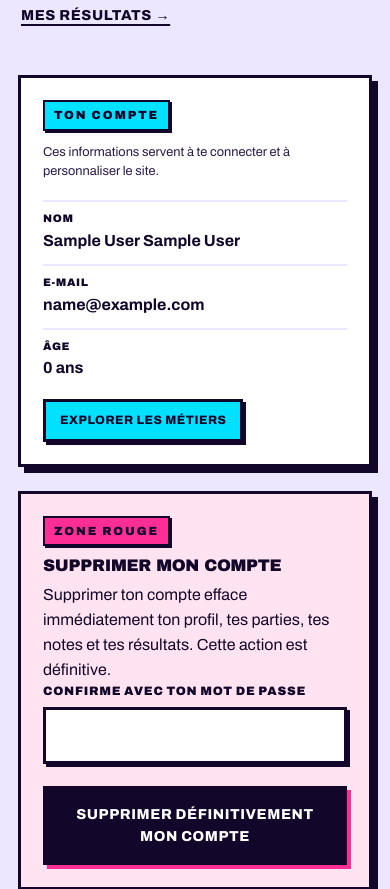
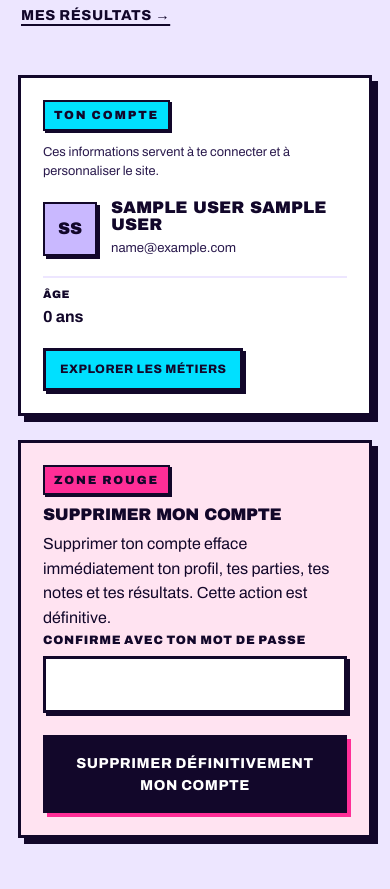
Before and after one commit to Code4sud/2026-equipe-13, a PHP site: page /profil.php in a window 390 px wide. Shown: the part 2101-2990 px from the top of the page. Run offline with PHP 8.4, Linux system fonts and the light colour scheme; the visitor is signed in with stand-in values (Sample User, id 1).

Commit message:
feat: ajoute un avatar par défaut aux comptes
- avatar à initiales et couleur déterministe dans l'en-tête
- même avatar dans la carte du compte sur la page profil
- styles responsive et espacement de l'en-tête conservés

```diff
--- a/assets/style.css
+++ b/assets/style.css
@@ -391,6 +391,13 @@ ol {
     flex: 0 0 auto;
 }
 
+.entete__identite {
+    display: flex;
+    align-items: center;
+    gap: 10px;
+    min-width: 0;
+}
+
 .entete__utilisateur {
     color: var(--blanc);
     font-weight: 800;
@@ -399,6 +406,29 @@ ol {
     overflow: hidden;
     text-overflow: ellipsis;
     white-space: nowrap;
+}
+
+.avatar {
+    display: inline-grid;
+    place-items: center;
+    width: 34px;
+    height: 34px;
+    flex: 0 0 auto;
+    border: 2px solid var(--abysse);
+    box-shadow: 2px 2px 0 var(--abysse);
+    color: var(--abysse);
+    font-family: var(--titre);
+    font-size: 0.72rem;
+    line-height: 1;
+    text-transform: uppercase;
+    user-select: none;
+}
+
+.avatar--grand {
+    width: 54px;
+    height: 54px;
+    font-size: 1.05rem;
+    box-shadow: 3px 3px 0 var(--abysse);
 }
 
 .entete__formulaire {
@@ -1477,6 +1507,27 @@ input[type='range']::-moz-range-track {
     top: 110px;
 }
 
+.compte-profil {
+    display: flex;
+    align-items: center;
+    gap: 14px;
+    margin: 18px 0 4px;
+}
+
+.compte-profil__nom {
+    font-family: var(--titre);
+    font-size: 1.05rem;
+    line-height: 1;
+    text-transform: uppercase;
+}
+
+.compte-profil__email {
+    margin-top: 4px;
+    font-size: 0.82rem;
+    color: var(--encre-douce);
+    overflow-wrap: anywhere;
+}
+
 .fiche {
     margin: 18px 0;
     display: grid;
--- a/includes/entete.php
+++ b/includes/entete.php
@@ -4,6 +4,7 @@ $titre_page = $titre_page ?? 'FindMyWay2Work';
 $page_active = $page_active ?? '';
 $page_classe = $page_classe ?? '';
 $utilisateurEntete = utilisateur_actuel($pdo);
+$avatarEntete = $utilisateurEntete ? avatar_utilisateur($utilisateurEntete) : null;
 $lienActif = static fn (string $cle): string => $page_active === $cle ? ' aria-current="page"' : '';
 ?>
 <!DOCTYPE html>
@@ -45,8 +46,13 @@ $lienActif = static fn (string $cle): string => $page_active === $cle ? ' aria-c
 
             <div class="entete__compte">
                 <?php if ($utilisateurEntete): ?>
-                    <span class="entete__utilisateur" title="<?= e(t('nav.compte', ['nom' => $utilisateurEntete['prenom'] . ' ' . $utilisateurEntete['nom']])) ?>">
-                        <?= e($utilisateurEntete['prenom']) ?>
+                    <span class="entete__identite">
+                        <?php if ($avatarEntete): ?>
+                            <span class="avatar" style="background: <?= e($avatarEntete['couleur']) ?>" aria-hidden="true"><?= e($avatarEntete['initiales']) ?></span>
+                        <?php endif; ?>
+                        <span class="entete__utilisateur" title="<?= e(t('nav.compte', ['nom' => $utilisateurEntete['prenom'] . ' ' . $utilisateurEntete['nom']])) ?>">
+                            <?= e($utilisateurEntete['prenom']) ?>
+                        </span>
                     </span>
                     <form method="post" action="deconnexion.php" class="entete__formulaire">
                         <?= csrf_field() ?>
--- a/includes/fonctions.php
+++ b/includes/fonctions.php
@@ -99,6 +99,33 @@ function url_langue(string $code): string
     return $chemin . '?' . http_build_query($parametres);
 }
 
+/** Avatar par défaut : initiales et couleur déterministe. */
+function avatar_utilisateur(array $utilisateur): array
+{
+    $prenom = trim((string) ($utilisateur['prenom'] ?? ''));
+    $nom = trim((string) ($utilisateur['nom'] ?? ''));
+
+    $initiales = '';
+    if ($prenom !== '') {
+        $initiales .= mb_substr($prenom, 0, 1);
+    }
+    if ($nom !== '') {
+        $initiales .= mb_substr($nom, 0, 1);
+    }
+    $initiales = mb_strtoupper($initiales);
+    if ($initiales === '') {
+        $initiales = '?';
+    }
+
+    $couleurs = ['#FF2E97', '#00E0FF', '#EDE6FF', '#C9B8FF'];
+    $graine = abs(crc32(mb_strtolower($prenom . '|' . $nom)));
+
+    return [
+        'initiales' => $initiales,
+        'couleur' => $couleurs[$graine % count($couleurs)],
+    ];
+}
+
 /** Formate une note avec la virgule française ou le point anglais. */
 function format_note(float $note, string $langue): string
 {
--- a/profil.php
+++ b/profil.php
@@ -3,6 +3,7 @@ declare(strict_types=1);
 require __DIR__ . '/includes/bootstrap.php';
 
 $utilisateur = exiger_connexion($pdo);
+$avatar = avatar_utilisateur($utilisateur);
 $interetsActuels = interets_utilisateur($pdo, (int) $utilisateur['id']);
 
 $sociabilites = ['timide', 'normal', 'avenant'];
@@ -186,9 +187,14 @@ require __DIR__ . '/includes/entete.php';
                 <div class="panneau">
                     <p class="kicker"><?= e(t('profil.compte_titre')) ?></p>
                     <p class="champ__aide"><?= e(t('profil.compte_texte')) ?></p>
+                    <div class="compte-profil">
+                        <span class="avatar avatar--grand" style="background: <?= e($avatar['couleur']) ?>" aria-hidden="true"><?= e($avatar['initiales']) ?></span>
+                        <div>
+                            <p class="compte-profil__nom"><?= e($utilisateur['prenom'] . ' ' . $utilisateur['nom']) ?></p>
+                            <p class="compte-profil__email"><?= e($utilisateur['email']) ?></p>
+                        </div>
+                    </div>
                     <dl class="fiche">
-                        <div><dt><?= e(t('profil.compte_nom')) ?></dt><dd><?= e($utilisateur['prenom'] . ' ' . $utilisateur['nom']) ?></dd></div>
-                        <div><dt><?= e(t('profil.compte_email')) ?></dt><dd><?= e($utilisateur['email']) ?></dd></div>
                         <div><dt><?= e(t('profil.compte_age')) ?></dt><dd><?= (int) $utilisateur['age'] ?> <?= e(t('inscription.ans')) ?></dd></div>
                     </dl>
                     <a class="btn btn--petit btn--cyan" href="metiers.php"><?= e(t('resultats.cta')) ?></a>
```
